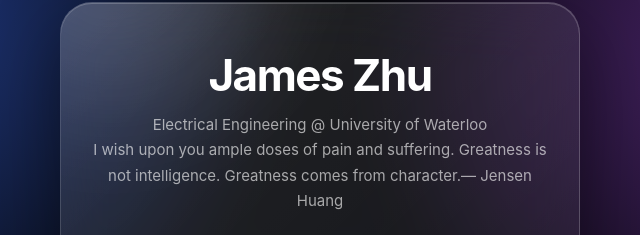
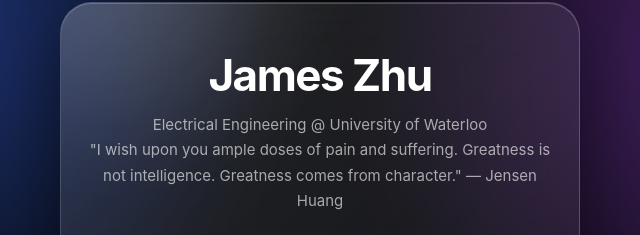
Before and after one commit to JamesChu-byte337/James-Linktree, a plain HTML site: page index.html in a window 1280 px wide. Shown: the part 102-337 px from the top of the page, 320-960 px from the left. Drawn offline with Linux system fonts and the light colour scheme.

Commit message:
Format quote from Jensen Huang in index.html

```diff
--- a/index.html
+++ b/index.html
@@ -297,7 +297,10 @@
       <p class="subtitle">
         Electrical Engineering @ University of Waterloo
         <br>
-        I wish upon you ample doses of pain and suffering. Greatness is not intelligence. Greatness comes from character.— Jensen Huang
+        "I wish upon you ample doses of pain and suffering.
+        Greatness is not intelligence.
+        Greatness comes from character."
+        — Jensen Huang
       </p>
 
       <div class="email-section">
```
